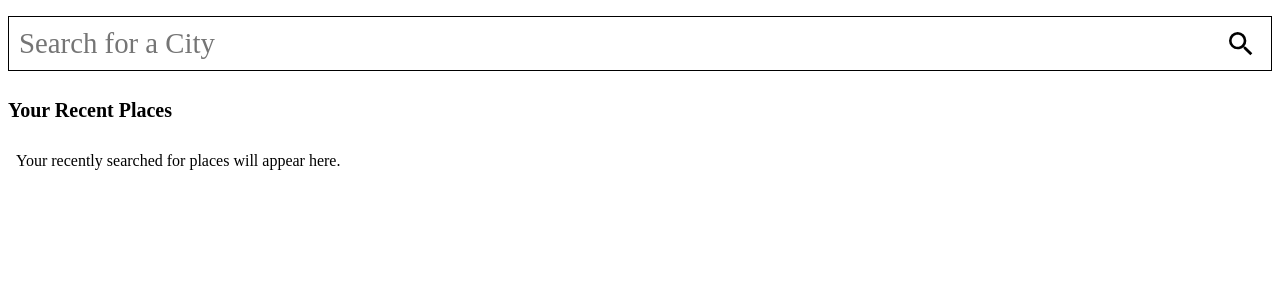
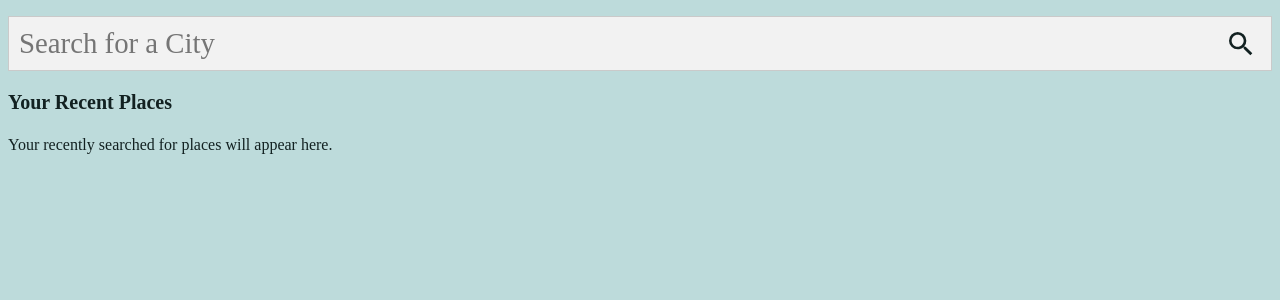
Before and after one commit to Fastion-1024/react-weather-app, a React (Create React App) app: page / in a window 1280 px wide. Shown: the top 300 px of the page. Built offline with nearby package versions, Linux system fonts and the light colour scheme.

Commit message:
Adjusted Overall Style - Added colour variables. - Adjusted layout. - Adjusted class names.

```diff
--- a/src/components/App.css
+++ b/src/components/App.css
@@ -1,3 +1,15 @@
+main {
+    height: 100vh;
+    --clr-primary-200: hsla(180, 30%, 80%);
+    --clr-primary-400: hsla(180, 25%, 45%);
+    --clr-primary-500: hsla(180, 30%, 30%);
+    --clr-primary-600: hsla(180, 30%, 25%);
+    --clr-primary-700: hsla(180, 30%, 20%);
+    --clr-primary-800: hsla(180, 30%, 10%);
+    --clr-white: hsla(0, 0%, 95%);
+    --clr-border: hsla(0, 0%, 16%, 0.2);
+}
+
 h2 {
     font-size: 1.5rem;
 }
--- a/src/components/DailyForecast/DailyForecast.css
+++ b/src/components/DailyForecast/DailyForecast.css
@@ -1,10 +1,11 @@
 .daily-forecast-container {
     height: 100%;
-    text-transform: capitalize;
     display: flex;
     flex-direction: column;
     justify-content: space-evenly;
+    text-transform: capitalize;
     padding: 0.5em;
+    color: var(--clr-primary-800);
 }
 
 .forecast-overview {
@@ -17,9 +18,9 @@
 .forecast-overview-footer {
     display: flex;
     gap: 1em;
-    color: white;
-    background-color: darkslategray;
-    padding: 0.5em;
+    color: var(--clr-white);
+    background-color: var(--clr-primary-600);
+    padding: 0.5em 1em;
     text-align: center;
     border-radius: 1em;
     margin: 1em 0;
--- a/src/components/LocationCard/LocationCard.css
+++ b/src/components/LocationCard/LocationCard.css
@@ -2,8 +2,9 @@
     display: flex;
     align-items: center;
     line-height: 2.5em;
-    background-color: ghostwhite;
-    border-bottom: 1px solid rgba(42, 42, 42, 0.16);
+    color: var(--clr-white);
+    background-color: var(--clr-primary-500);
+    border-bottom: 1px solid var(--clr-border);
 }
 
 .location-card-city {
@@ -15,7 +16,6 @@
     display: flex;
     justify-content: center;
     align-items: center;
-    margin: 0 0.5em;
     gap: 0.5em;
 }
 
@@ -26,6 +26,8 @@
 .recent-place-item button {
     display: flex;
     align-items: center;
+    margin: 0 0.5em;
+    color: inherit;
+    background: none;
     border: none;
-    background: none;
 }
--- a/src/components/LocationSearch/LocationSearch.css
+++ b/src/components/LocationSearch/LocationSearch.css
@@ -6,16 +6,20 @@
 
 /* Search Bar */
 .search-bar {
-    border: 1px solid black;
     display: flex;
     align-items: center;
     padding: 0.25em 0.5em;
+    color: var(--clr-primary-800);
+    border: 1px solid var(--clr-border);
+    background-color: var(--clr-white);
 }
 
 .search-bar input {
     flex-grow: 1;
+    font-size: calc(1vw + 1rem);
     border: none;
-    font-size: calc(1vw + 1rem);
+    color: inherit;
+    background-color: inherit;
 }
 
 .search-bar input:focus-within {
@@ -29,6 +33,7 @@
     display: flex;
     align-items: center;
     font-size: 2em;
+    color: inherit;
 }
 
 /* Search Results */
@@ -37,25 +42,27 @@
     top: calc(100% + 0.5em);
     left: 0;
     width: 100%;
-    background-color: lightsteelblue;
+    background-color: var(--clr-primary-200);
+    box-shadow: 4px 4px 8px 2px hsla(0, 0%, 16%, 0.75);
 }
 
 .suggested-places-container {
     padding: 1em;
+    color: var(--clr-primary-800);
 }
 
 .suggested-places-container hr {
-    color: darkslategrey;
+    color: inherit;
 }
 
 .suggested-places-header {
     font-size: 1.2rem;
     font-weight: 600;
-    color: darkslategray;
 }
 
 .suggested-results {
-    padding: 0 0.5em;
+    padding: 0;
+    margin: 0;
 }
 
 .suggested-results li {
@@ -64,8 +71,6 @@
 }
 
 .suggested-results li:hover {
-    border-top: 1px solid darkslategray;
-    border-bottom: 1px solid darkslategray;
 }
 
 .search-results-box button {
@@ -73,8 +78,8 @@
     padding: 0.5em 0.25em;
     background: none;
     border: none;
-    background-color: darkslategray;
-    color: rgb(232, 232, 232);
+    background-color: var(--clr-primary-600);
+    color: var(--clr-white);
     font-size: 0.9rem;
     cursor: pointer;
 }
--- a/src/components/RecentLocations/RecentLocations.css
+++ b/src/components/RecentLocations/RecentLocations.css
@@ -1,12 +1,10 @@
 .recent-locations-container {
-    display: flex;
-    flex-direction: column;
-    margin: 0.5em;
+    margin: 0 0.5em;
+    color: var(--clr-primary-800);
 }
 
 .recent-locations-card-container {
     width: 100%;
-    padding: 0.5em;
 }
 
 .recent-locations-list {
--- a/src/components/TabContainer/TabContainer.css
+++ b/src/components/TabContainer/TabContainer.css
@@ -12,13 +12,16 @@
     overflow-x: auto;
     scrollbar-width: none;
     grid-area: tab-headers;
+    cursor: pointer;
+    user-select: none;
 }
 
 .tab-headers-list {
+    display: inline-flex;
     padding: 0;
-    display: inline-flex;
-    margin-right: 1em;
-    margin-bottom: 0;
+    margin: 0;
+    color: var(--clr-white);
+    background-color: var(--clr-primary-600);
 }
 
 /* TAB HEADER */
@@ -28,18 +31,15 @@
     justify-content: center;
     align-items: center;
     white-space: nowrap;
-    color: white;
-    background-color: hsl(180, 25%, 25%);
     min-width: 6em;
-    border-top: 1px solid rgba(42, 42, 42, 0.16);
-    border-bottom: 1px solid rgba(42, 42, 42, 0.16);
-    border-right: 1px solid rgba(42, 42, 42, 0.16);
-    cursor: pointer;
+    border-top: 1px solid var(--clr-border);
+    border-bottom: 1px solid var(--clr-border);
+    border-right: 1px solid var(--clr-border);
 }
 
 .tab-item.active {
-    color: black;
-    background-color: hsl(180, 25%, 45%);
+    color: var(--clr-primary-800);
+    background-color: var(--clr-primary-400);
     border-bottom: none;
 }
 
@@ -69,5 +69,6 @@
 
 .tab-page-container {
     grid-area: tab-page;
-    background-color: hsl(180, 25%, 45%);
+    background-color: var(--clr-primary-400);
+    overflow-y: auto;
 }
--- /dev/null
+++ b/src/pages/Home/Home.css
@@ -0,0 +1,15 @@
+.home-container {
+    display: grid;
+    grid-template-areas: 'search' 'recent';
+    grid-template-rows: auto 1fr;
+    grid-template-columns: 1fr;
+    background-color: var(--clr-primary-200);
+}
+
+.home-container .location-search {
+    grid-area: search;
+}
+
+.home-container .recent-locations-container {
+    grid-area: recent;
+}
--- a/src/pages/Home/Home.tsx
+++ b/src/pages/Home/Home.tsx
@@ -2,6 +2,7 @@ import { useAppContext } from '../../components/AppProvider';
 import LocationSearch from '../../components/LocationSearch/LocationSearch';
 import RecentLocations from '../../components/RecentLocations/RecentLocations';
 import { RecentLocation } from '../../lib/types';
+import './Home.css';
 
 const Home = () => {
     const { recentLocations, removeRecentLocation, fetchWeather } =
@@ -16,7 +17,7 @@ const Home = () => {
     };
 
     return (
-        <main>
+        <main className="home-container">
             <LocationSearch />
             <RecentLocations
                 locations={recentLocations}
--- a/src/pages/WeeklyForecast/WeeklyForecast.css
+++ b/src/pages/WeeklyForecast/WeeklyForecast.css
@@ -1,15 +1,15 @@
-main {
-    height: 100vh;
+.weekly-forecast-container {
     display: grid;
     grid-template-areas: 'search' 'tabs';
     grid-template-rows: auto 1fr;
     grid-template-columns: 1fr;
+    background-color: var(--clr-primary-200);
 }
 
-.location-search {
+.weekly-forecast-container .location-search {
     grid-area: search;
 }
 
-.tab-container {
+.weekly-forecast-container .tab-container {
     grid-area: tabs;
 }
--- a/src/pages/WeeklyForecast/WeeklyForecast.tsx
+++ b/src/pages/WeeklyForecast/WeeklyForecast.tsx
@@ -4,7 +4,7 @@ import './WeeklyForecast.css';
 
 const WeeklyForecast = () => {
     return (
-        <main>
+        <main className="weekly-forecast-container">
             <LocationSearch />
             <TabContainer />
         </main>
```
